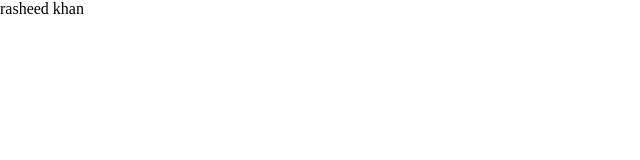
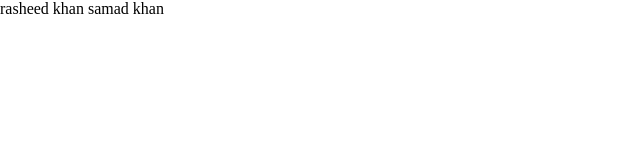
Before and after one commit to Rasheed222333/test, a plain HTML site: page index.html in a window 1280 px wide. Shown: the full height of the page, 0-640 px from the left. Drawn offline with Linux system fonts and the light colour scheme.

Commit message:
changed project

```diff
--- a/index.html
+++ b/index.html
@@ -9,6 +9,7 @@
 </head>
 <body>
     rasheed khan
+    samad khan
 
 </body>
 </html>
```
